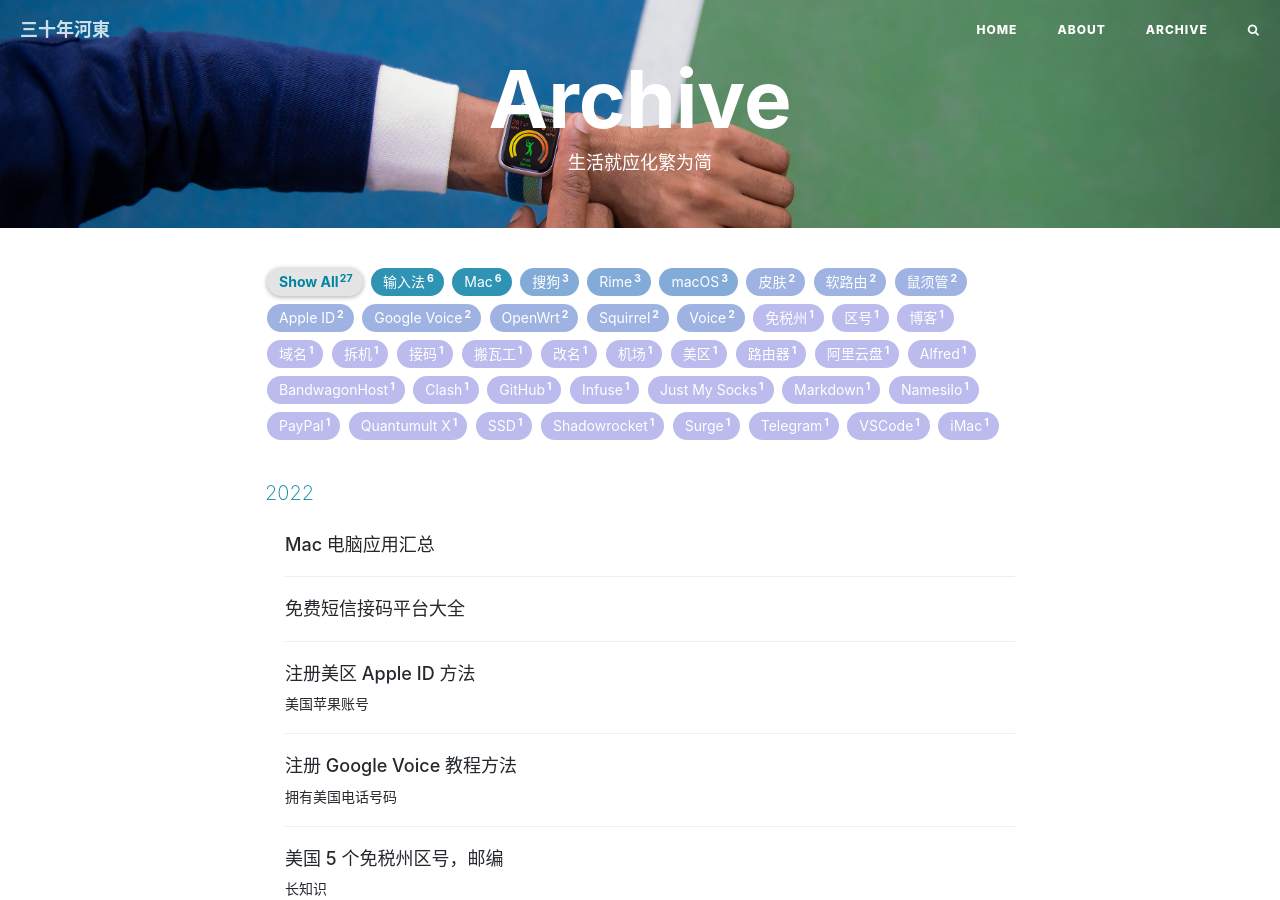
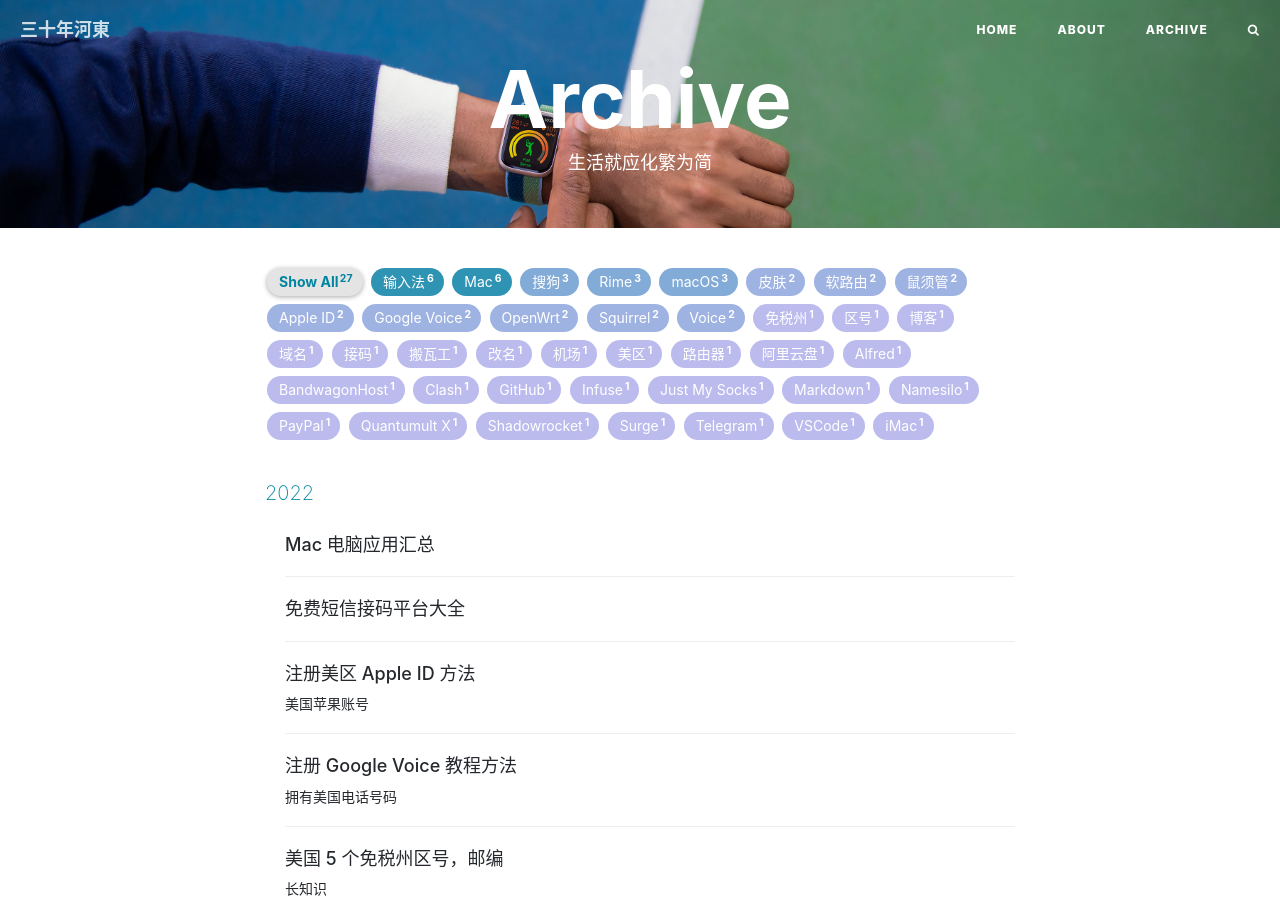
Before and after one commit to ssnhd/ssnhd.github.io, a Jekyll site: the page built from archive.html, in a window 1280 px wide and 900 px high. Built offline with Jekyll 4.4.1, drawn with Linux system fonts in a browser that asks for light colours; nearby versions of some CDN libraries; comment, search, counter and statistics services are not loaded.

Commit message:
Update 2022-1-16-iMac.md

```diff
--- a/_posts/2022-1-16-iMac.md
+++ b/_posts/2022-1-16-iMac.md
@@ -9,8 +9,6 @@ catalog: true
 top: false
 tags:
   - iMac
-  - SSD
-  - 拆机
 ---
 
 早期 iMac 非定制款都是融合硬盘，也就是 28/32GB SSD + 机械盘，读写速度极慢，用户体验较差，今天给大家带来拆机方法，让你的 Mac 性能提升一个档次。
```
